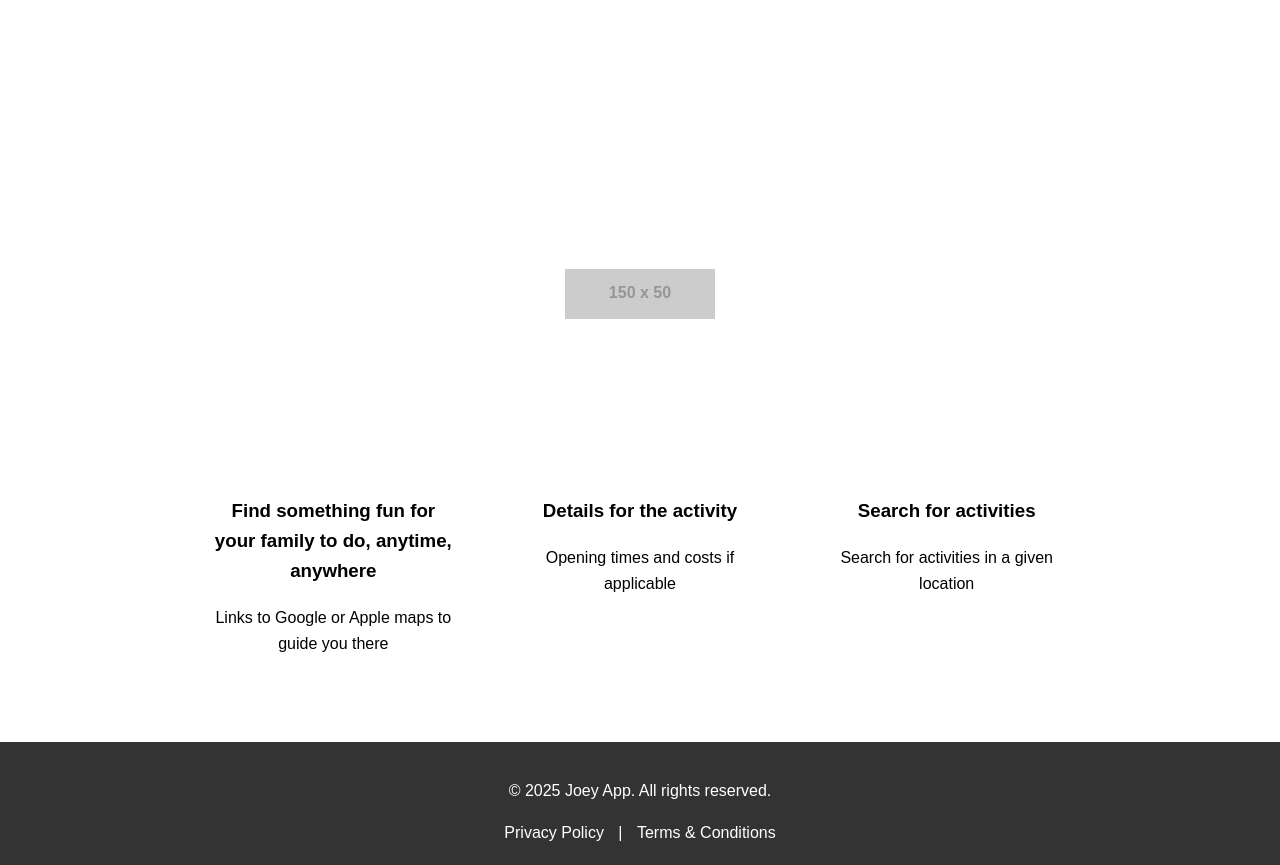
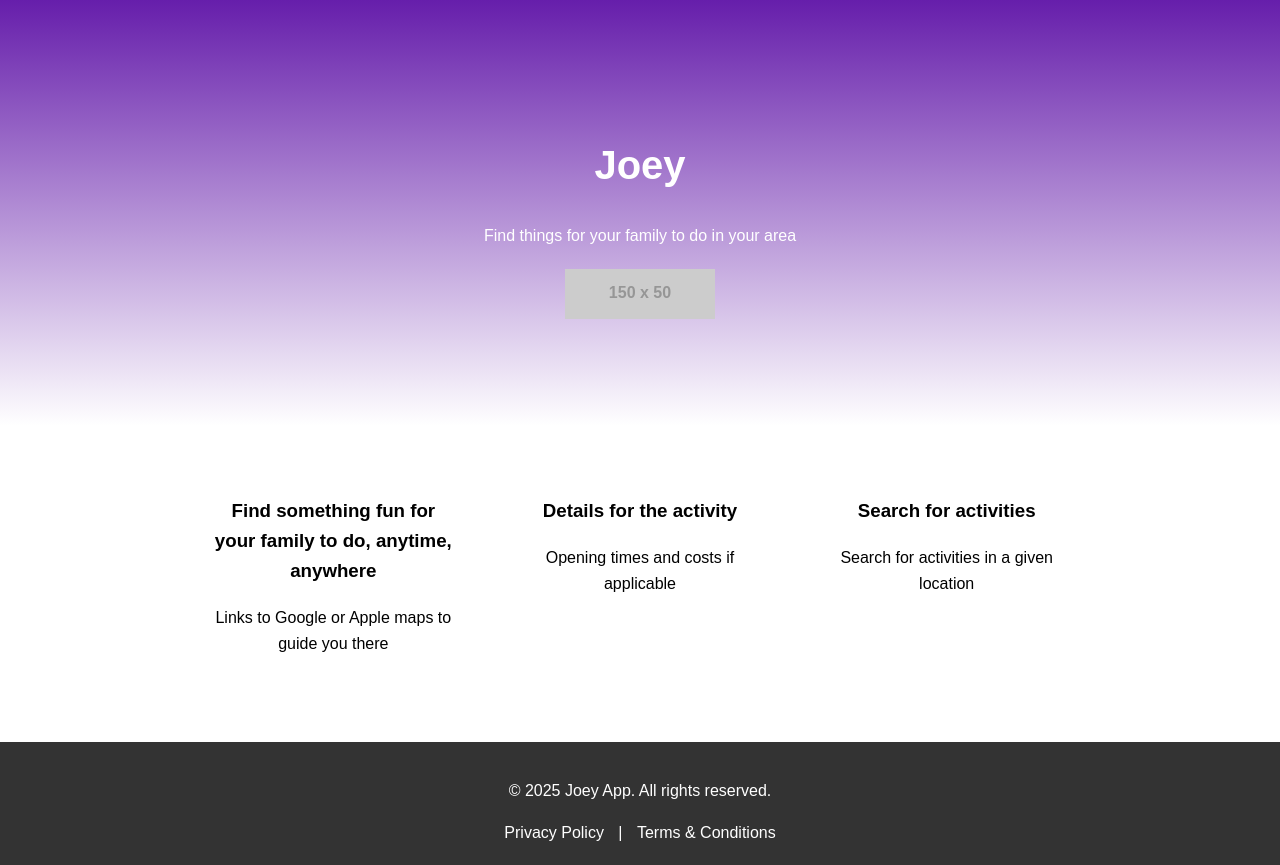
Before and after one commit to sunnymist/joeywebsite, a plain HTML site: page index.html in a window 1280 px wide. Drawn offline with Linux system fonts and the light colour scheme; placeholder pictures from the web are drawn by us.

Commit message:
Experimenting with gradients

```diff
--- a/index.html
+++ b/index.html
@@ -8,7 +8,7 @@
     body { margin: 0; font-family: Arial, sans-serif; line-height: 1.6; }
     /* Hero */
     .hero { display: flex; flex-direction: column; align-items: center; justify-content: center;
-            padding: 100px 20px; background: linear-gradient(to bottom, ##661EAB 50%, #ffffff); text-align: center; color: white; }
+            padding: 100px 20px; background: linear-gradient(to bottom, #661EAB 0%, #ffffff); text-align: center; color: white; }
     .hero h1 { margin-bottom: 10px; font-size: 2.5rem; }
     .hero p { margin-bottom: 20px; color: white; }
     .hero .buttons img { height: 50px; margin: 0 10px; cursor: pointer; }
```
